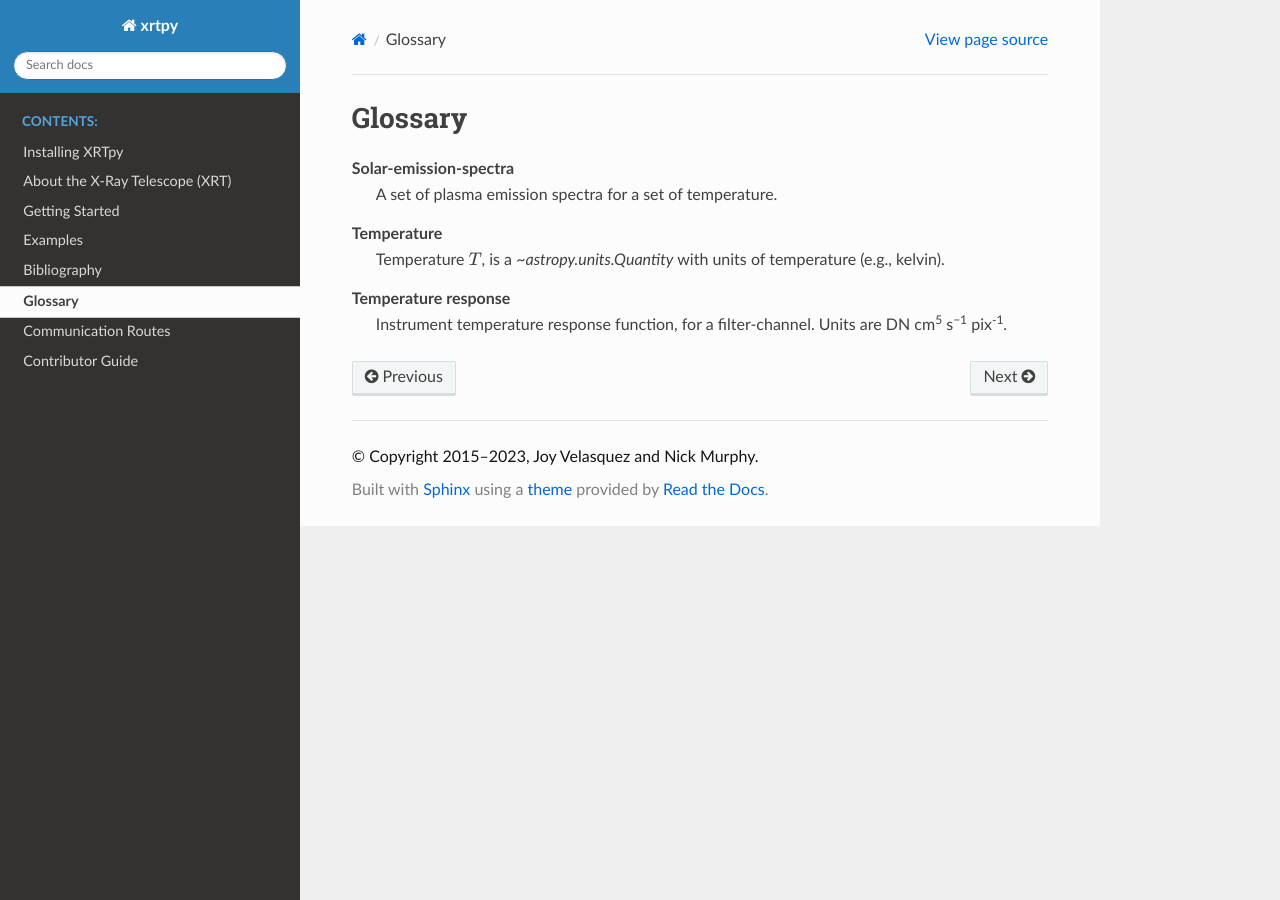
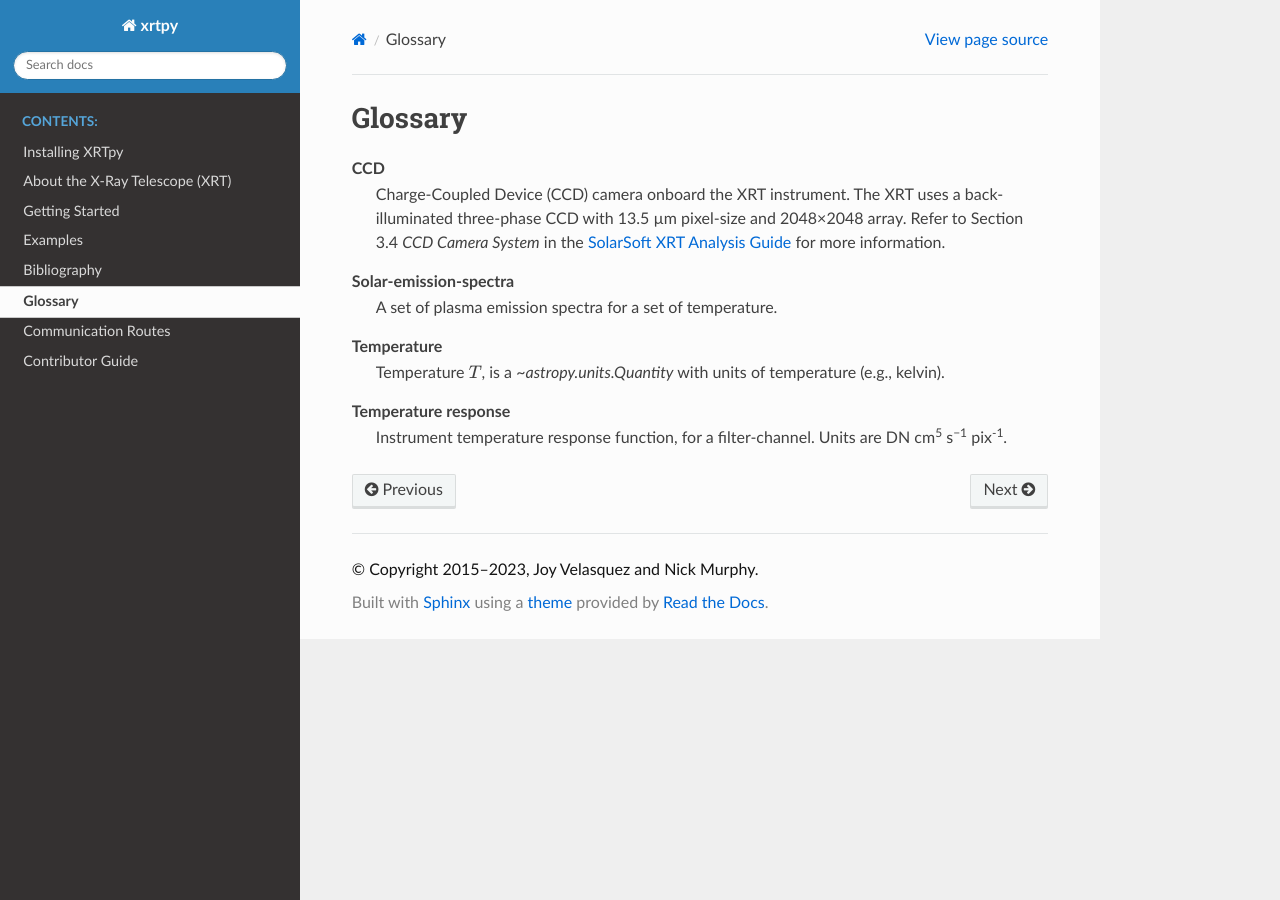
Before and after one commit to HinodeXRT/xrtpy, a Sphinx documentation site: the page built from docs/glossary.rst, in a window 1280 px wide. Built offline with Sphinx 7.4.7 and the Read the Docs theme 2.0.0, drawn with Linux system fonts in a browser that asks for light colours.

Commit message:
Adding information about the CCD

```diff
--- a/docs/glossary.rst
+++ b/docs/glossary.rst
@@ -9,6 +9,10 @@ Glossary
 .. glossary::
    :sorted:
 
+   CCD
+      Charge-Coupled Device (CCD) camera onboard the XRT instrument.
+      The XRT uses a back-illuminated three-phase CCD with 13.5 µm pixel-size and 2048×2048 array. Refer to Section 3.4 `CCD Camera System` in the `SolarSoft XRT Analysis Guide`_ for more information.
+
    Temperature
       Temperature :math:`T`, is a `~astropy.units.Quantity` with units of temperature (e.g., kelvin).
 
@@ -18,3 +22,7 @@ Glossary
 
    Solar-emission-spectra
       A set of plasma emission spectra for a set of temperature.
+
+
+
+.. _SolarSoft XRT Analysis Guide: https://xrt.cfa.harvard.edu/resources/documents/XAG/XAG.pdf
```
